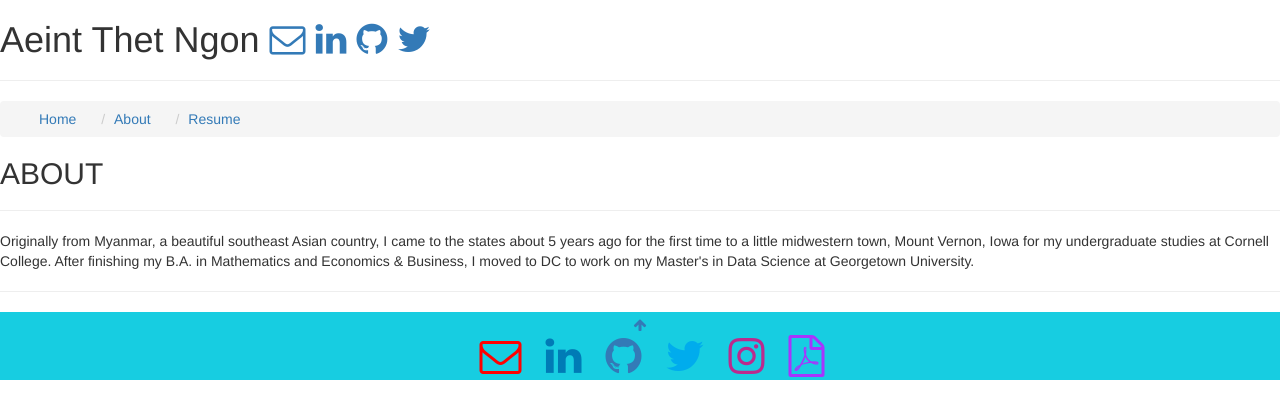
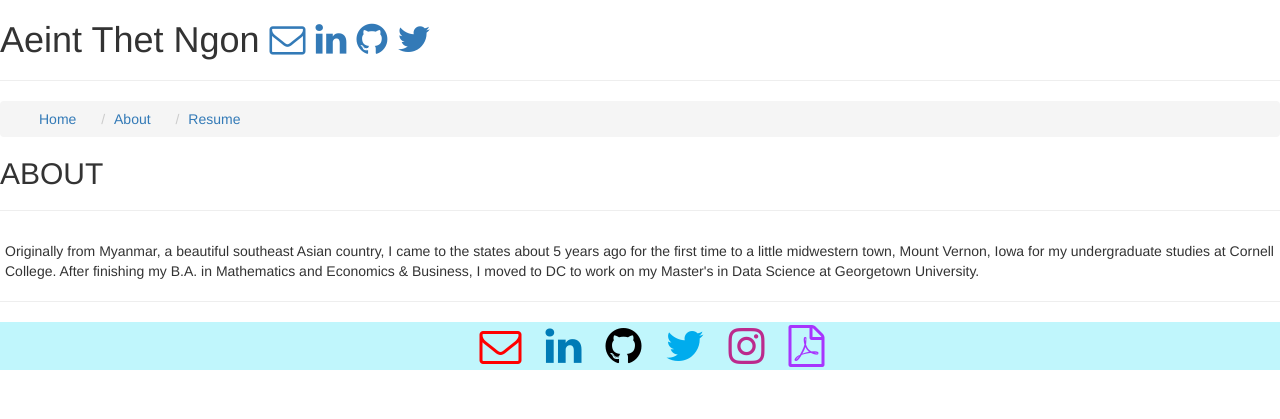
Before and after one commit to aeintngon/old-webpage, a Jekyll site: the page built from about.html, in a window 1280 px wide. Shown: the top 419 px of the page. Built offline with Jekyll 4.4.1, drawn with Linux system fonts in a browser that asks for light colours; nearby versions of some CDN libraries.

Commit message:
update content style

```diff
--- a/CSS/styles.css
+++ b/CSS/styles.css
@@ -14,9 +14,14 @@ li:before {
     color: blue; /* Or a color you prefer */
 }
 
+.content {
+	text-align:left;
+	padding:10px 5px 0 5px;
+}
+
 .footer {
 	text-align: center;
-	background: #17CDE1;
+	background: #C0F6FC;
 	padding: 3px 0;
 	margin-top: 0px;
 }
@@ -45,3 +50,7 @@ li:before {
 #pdf {
 	color: #A735FD
 }
+
+#github {
+	color: #000000
+}
--- a/_layouts/default.html
+++ b/_layouts/default.html
@@ -31,7 +31,6 @@
 <hr id='bottom-line'>
 
 <footer class="footer">
-<a align="center" href="aeintngon.github.io" target="_blank"><i class="fa fa-arrow-up" aria-hidden="true"></i></a>
 	<div class="inner-footer">
 		<ul class="footer-nav">
 			<li><a id="gmail" href="mailto:aeintngon@gmail.com" target="_blank"><i class="fa fa-envelope-o fa-3x" aria-hidden="true"></i></a></li>
--- a/about.html
+++ b/about.html
@@ -3,6 +3,6 @@ layout: default
 ---
 	<h2>ABOUT</h2>
 	<hr id='top-line'>
-    	<p>Originally from Myanmar, a beautiful southeast Asian country, I came to the states about 5 years ago for the first time to a little midwestern town, Mount Vernon, Iowa for my undergraduate studies at Cornell College.
+    	<p class="content">Originally from Myanmar, a beautiful southeast Asian country, I came to the states about 5 years ago for the first time to a little midwestern town, Mount Vernon, Iowa for my undergraduate studies at Cornell College.
     	After finishing my B.A. in Mathematics and Economics &amp; Business, I moved to DC to work on my Master's in Data Science at Georgetown University.
     	</p>
```
